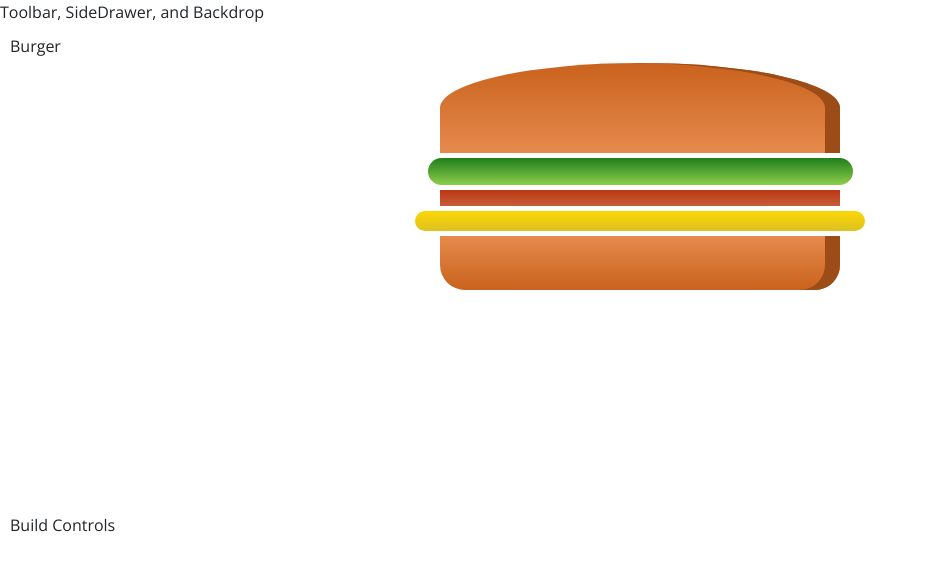
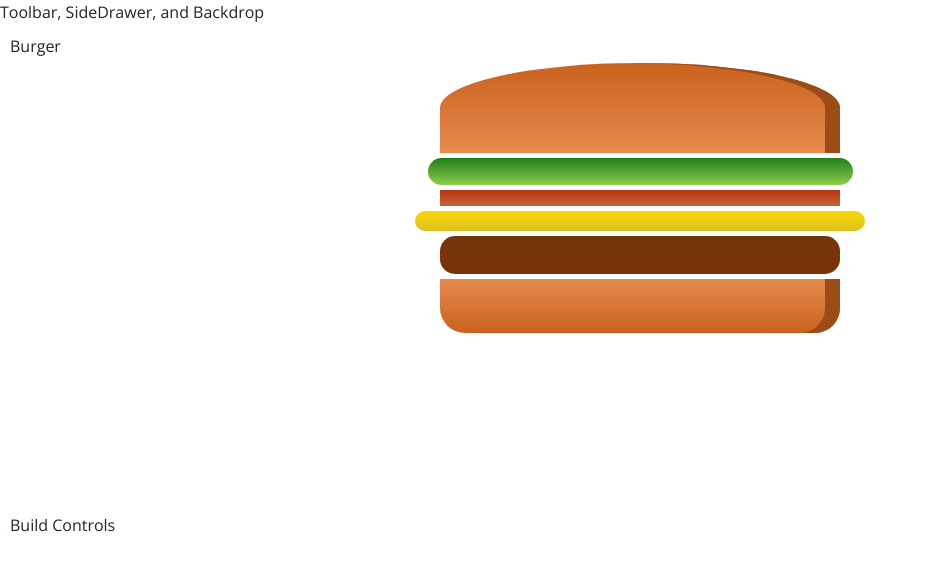
Before and after one commit to saivignesh98/burger-builder, a React (Create React App) app: page / in a window 1280 px wide. Shown: the top 570 px of the page, without its empty margins (0-928 px from the left). Built offline with nearby package versions, Linux system fonts and the light colour scheme.

Commit message:
Added Patty Component and css

```diff
--- /dev/null
+++ b/src/components/Functional/Patty.js
@@ -0,0 +1,11 @@
+import React from 'react';
+import styles from '../../css/BreadIngredients.module.css';
+
+const Patty = () => {
+    return (
+        <div className={styles.patty}>
+        </div>
+    )
+}
+
+export default Patty;
--- a/src/components/StateContainers/Burger.js
+++ b/src/components/StateContainers/Burger.js
@@ -5,6 +5,7 @@ import Veggies from '../Functional/Veggies';
 import BunBottom from '../Functional/BunBottom';
 import Meat from '../Functional/Meat';
 import Cheese from '../Functional/Cheese';
+import Patty from '../Functional/Patty'
 
 class Burger extends Component {
     render() {
@@ -14,6 +15,7 @@ class Burger extends Component {
                 <Veggies />
                 <Meat />
                 <Cheese />
+                <Patty />
                 <BunBottom />
             </div>
         )
--- a/src/css/BreadIngredients.module.css
+++ b/src/css/BreadIngredients.module.css
@@ -28,11 +28,19 @@
   margin: 1% auto;
 }
 
-.cheese{
+.cheese {
   height: 4.5%;
   width: 90%;
   margin: 1% auto;
   background: linear-gradient(#fbd604, #ddc122);
+  border-radius: 15px;
+}
+
+.patty {
+  height: 8.5%;
+  width: 80%;
+  margin: 1% auto;
+  background: linear-gradient(#753608, #7a3206);
   border-radius: 15px;
 }
 
```
